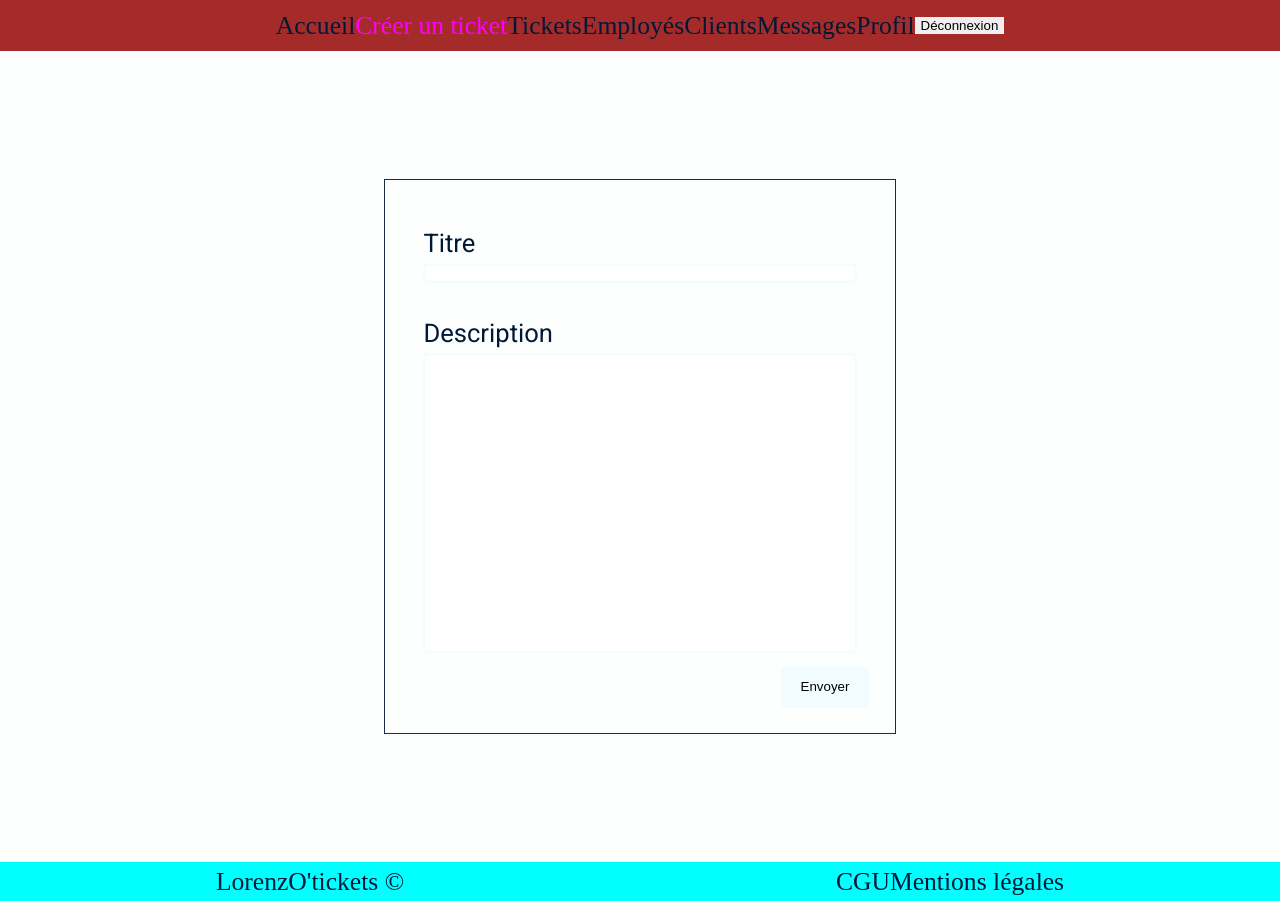
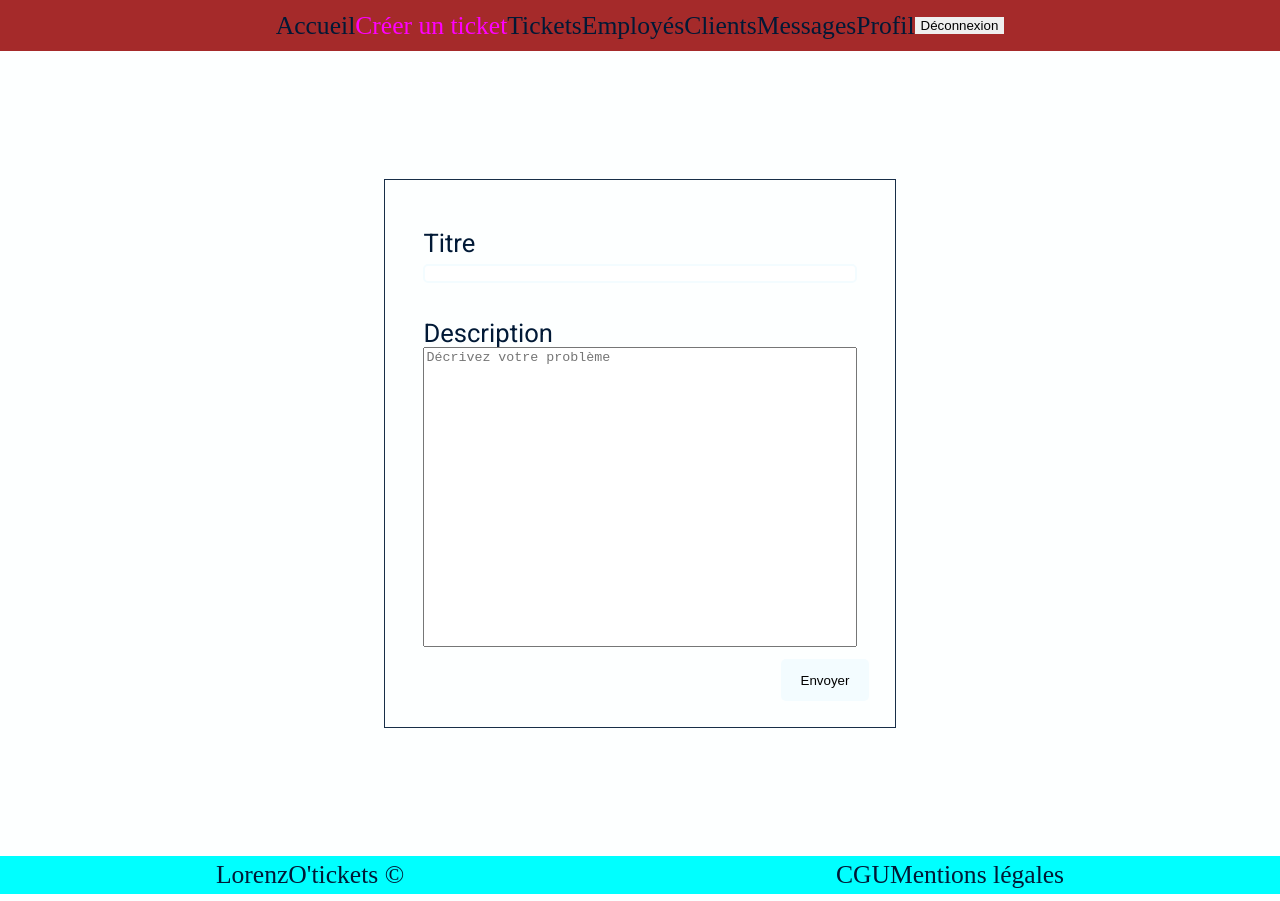
Before and after one commit to Fidia-e/lorenzo-tickets-project, a React (Create React App) app in the folder front/: page /creer-un-ticket in a window 1280 px wide. Built offline with nearby package versions, Linux system fonts and the light colour scheme.

Commit message:
refactor: 💡 added a new component with textarea

```diff
--- /dev/null
+++ b/front/src/components/FieldLongText/index.tsx
@@ -0,0 +1,38 @@
+import { Dispatch, ReactElement, SetStateAction, ChangeEvent } from 'react';
+
+interface FieldLongTextProps {
+  identifier: string;
+  placeholder: string;
+  label: string;
+  value: string;
+  updateField: Dispatch<SetStateAction<string>>;
+}
+
+/**
+ * A field to be used inside a form : label and textarea
+ */
+const FieldLongText = ({ identifier, placeholder, label, value, updateField }: FieldLongTextProps): ReactElement => {
+  const handleChange = (event: ChangeEvent<HTMLInputElement>): void => {
+    const target = event.currentTarget;
+    updateField(target.value);
+  };
+
+  return (
+    <div className="field">
+      <label className="label" htmlFor={identifier}>
+        {label}
+      </label>
+      <textarea
+        autoComplete="off"
+        className="textarea"
+        id={identifier}
+        placeholder={placeholder}
+        name={identifier}
+        value={value}
+        onChange={() => handleChange}
+      ></textarea>
+    </div>
+  );
+};
+
+export default FieldLongText;
--- a/front/src/pages/AddTicket/index.tsx
+++ b/front/src/pages/AddTicket/index.tsx
@@ -1,6 +1,7 @@
 import { FunctionComponent, useState, FormEvent } from 'react';
 
 import Field from '../../components/Field';
+import FieldLongText from '../../components/FieldLongText';
 import SubmitButton from '../../components/SubmitButton';
 
 import '../../styles/index.scss';
@@ -25,11 +26,10 @@ const AddTicket: FunctionComponent = () => {
           value={title}
           updateField={setTitle}
         />
-        <Field
+        <FieldLongText
           identifier="ticket-content"
-          placeholder=""
+          placeholder="Décrivez votre problème"
           label="Description"
-          type="text"
           value={content}
           updateField={setContent}
         />
--- /dev/null
+++ b/front/src/styles/components/_fieldLongText.scss
@@ -0,0 +1,3 @@
+textarea {
+  resize: none;
+}
--- a/front/src/styles/index.scss
+++ b/front/src/styles/index.scss
@@ -10,4 +10,5 @@
 @import 'pages/connection', 'pages/GTCU', 'pages/addTicket';
 
 // components
-@import 'components/headerNav', 'components/submitButton', 'components/field', 'components/roleChoiceButton';
+@import 'components/headerNav', 'components/submitButton', 'components/field', 'components/roleChoiceButton',
+  'components/fieldLongText';
```
